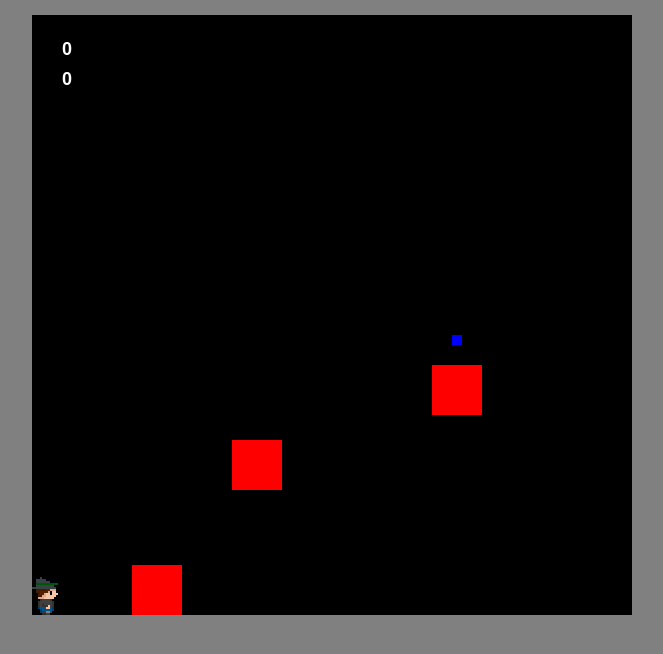
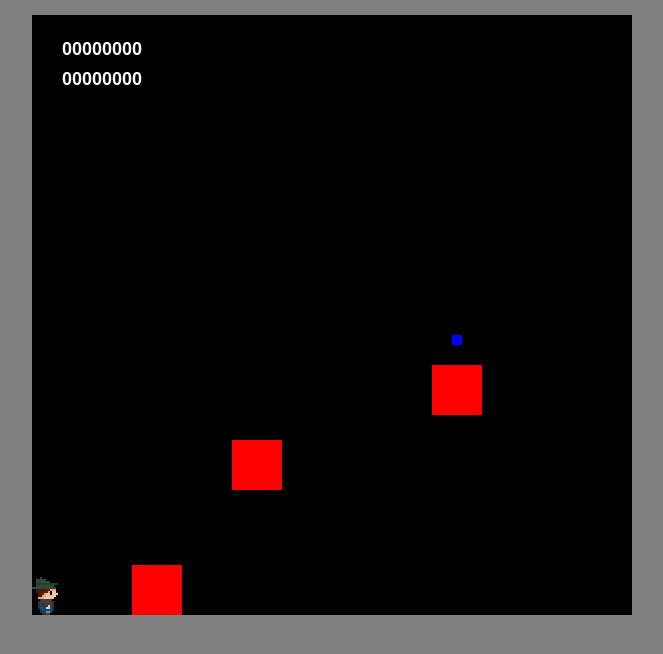
Before and after one commit to allknowingfrog/stompy-tutorial, a plain HTML site: page index.html in a window 1280 px wide. Shown: the whole page, without its empty margins (308-971 px from the left). Drawn offline with Linux system fonts and the light colour scheme.

Commit message:
Pad score display

```diff
--- a/index.html
+++ b/index.html
@@ -3,6 +3,7 @@
     <head>
         <meta charset='utf-8'>
         <title>Stompy</title>
+        <script src='pad.js'></script>
         <script src='pick.js'></script>
         <script src='entity.js'></script>
         <script src='sprite.js'></script>
--- /dev/null
+++ b/pad.js
@@ -0,0 +1,7 @@
+function pad(num, size) {
+    num = num.toString();
+    while(num.length < size) {
+        num = '0' + num;
+    }
+    return num;
+}
--- a/stompy.js
+++ b/stompy.js
@@ -34,6 +34,7 @@ var GRAVITY = 500;
 var LETHAL_VELOCITY = 400;
 var MAX_DELTA = .03;
 var EDGE_CREEP = 7;
+var SCORE_SIZE = 8;
 
 function init() {
     spritesheet.src = 'hatguy.png';
@@ -70,7 +71,7 @@ function reset() {
 
 function moveTarget(hit) {
     if(hit) {
-        score += 10;
+        score += 5;
         if(score > highScore) highScore = score;
     }
 
@@ -205,8 +206,8 @@ function updateCanvas() {
 
     ctx.font = 'bold 18px Arial';
     ctx.fillStyle = 'white';
-    ctx.fillText(highScore, 30, 40);
-    ctx.fillText(score, 30, 70);
+    ctx.fillText(pad(highScore, SCORE_SIZE), 30, 40);
+    ctx.fillText(pad(score, SCORE_SIZE), 30, 70);
 
     if(player.vx > 0) {
         facingRight = true;
```
